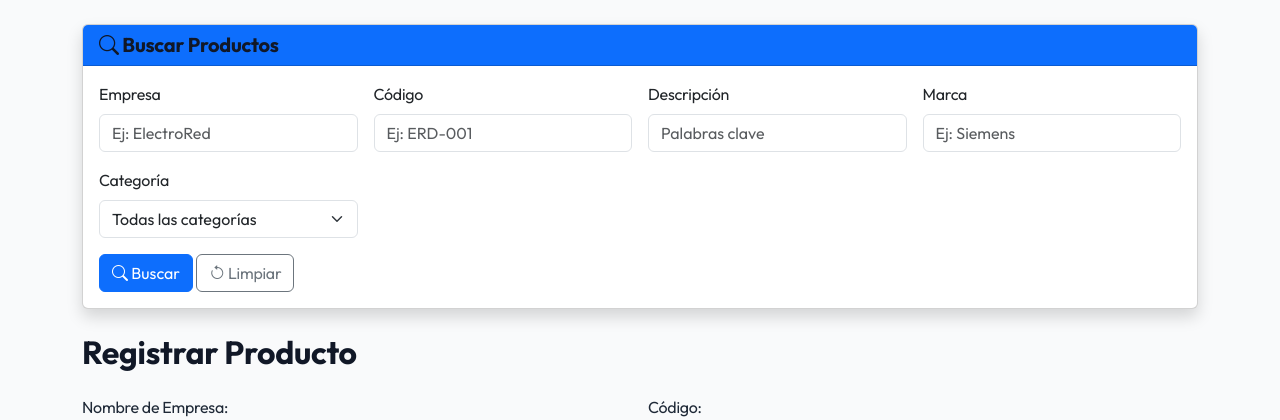
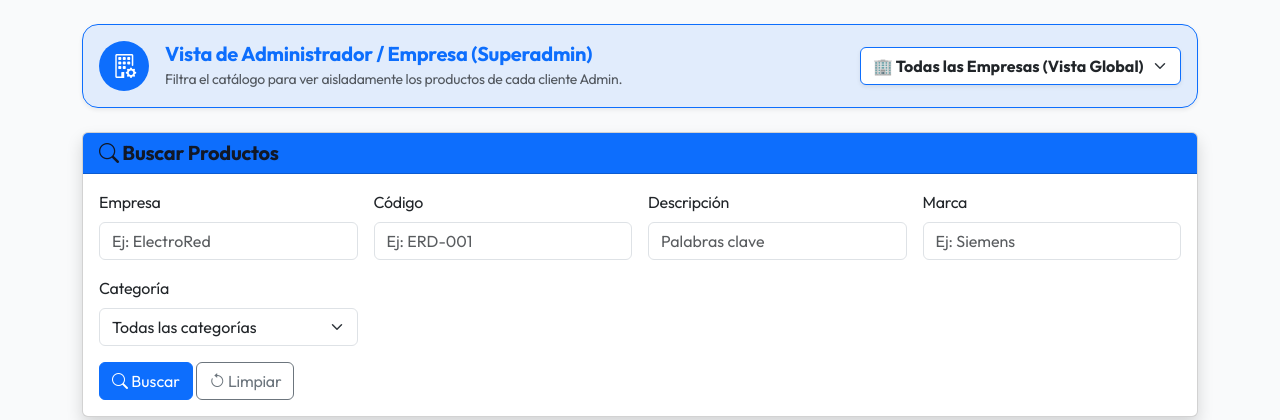
Before and after one commit to YungFozter/Sistema-de-Inventario-y-Cotizacion, a Flask app: page /productos in a window 1280 px wide. Shown: the part 66-486 px from the top of the page. Run offline with Flask 3, Linux system fonts and the light colour scheme; the visitor is signed in with stand-in values (Sample User, id 1); data comes from the database, SQL or seed files in the repository; data that the repository does not hold is empty; some libraries are stand-ins or nearby versions.

Commit message:
feat(productos): agregar selector de empresa/tenant para Superadmin en la vista de productos

```diff
--- a/routes/productos.py
+++ b/routes/productos.py
@@ -207,7 +207,9 @@ def register_routes(app):
             'total_items': total_importados
         }
 
-        # Obtener clientes para el modal de PDF Directo
+        # Obtener clientes para el modal de PDF Directo y empresas para Superadmin
+        clientes = []
+        lista_empresas = []
         try:
             with get_db_connection() as conexion:
                 cursor = conexion.cursor()
@@ -217,8 +219,12 @@ def register_routes(app):
                     cursor.execute("SELECT id, nombre FROM clientes WHERE creador_id = ? AND rol = 'cliente' ORDER BY nombre",
                                    (session['user_id'],))
                 clientes = cursor.fetchall()
+
+                cursor.execute("SELECT DISTINCT empresa FROM productos WHERE empresa IS NOT NULL AND empresa != '' ORDER BY empresa")
+                lista_empresas = [row[0] for row in cursor.fetchall()]
         except Exception:
             clientes = []
+            lista_empresas = []
 
         return render_template(
             'productos/productos.html',
@@ -231,7 +237,8 @@ def register_routes(app):
             pagination_reg=pagination_reg,
             pagination_imp=pagination_imp,
             tab_activa=tab_activa,
-            clientes=clientes
+            clientes=clientes,
+            lista_empresas=lista_empresas
         )
 
     @app.route('/productos/editar/<int:id>', methods=['GET', 'POST'])
--- a/templates/productos/productos.html
+++ b/templates/productos/productos.html
@@ -3,6 +3,37 @@
 {% block titulo %}Productos{% endblock %}
 
 {% block contenido %}
+
+{% if session.get('user_rol') == 'superadmin' %}
+<!-- PANEL DE SELECCIÓN DE EMPRESA / TENANT (SOLO SUPERADMIN) -->
+<div class="card mb-4 border-primary shadow-sm bg-primary bg-opacity-10 rounded-4">
+    <div class="card-body p-3 d-flex align-items-center justify-content-between flex-wrap gap-3">
+        <div class="d-flex align-items-center">
+            <div class="rounded-circle bg-primary text-white p-3 me-3 d-flex align-items-center justify-content-center" style="width: 50px; height: 50px;">
+                <i class="bi bi-building-gear fs-4"></i>
+            </div>
+            <div>
+                <h5 class="fw-bold mb-0 text-primary">Vista de Administrador / Empresa (Superadmin)</h5>
+                <small class="text-muted">Filtra el catálogo para ver aisladamente los productos de cada cliente Admin.</small>
+            </div>
+        </div>
+        <form method="get" action="/productos" class="d-flex align-items-center gap-2">
+            <input type="hidden" name="tab" value="{{ tab_activa }}">
+            <select name="empresa" class="form-select border-primary fw-bold text-dark shadow-sm" onchange="this.form.submit()" style="min-width: 280px;">
+                <option value="">🏢 Todas las Empresas (Vista Global)</option>
+                {% for emp in lista_empresas %}
+                <option value="{{ emp }}" {% if filtros.empresa == emp %}selected{% endif %}>🏢 {{ emp }}</option>
+                {% endfor %}
+            </select>
+            {% if filtros.empresa %}
+            <a href="/productos" class="btn btn-outline-danger shadow-sm" title="Quitar filtro de empresa">
+                <i class="bi bi-x-circle-fill"></i> Ver Todos
+            </a>
+            {% endif %}
+        </form>
+    </div>
+</div>
+{% endif %}
 
 <!-- Formulario de Búsqueda -->
 <div class="card mb-4 shadow">
```
